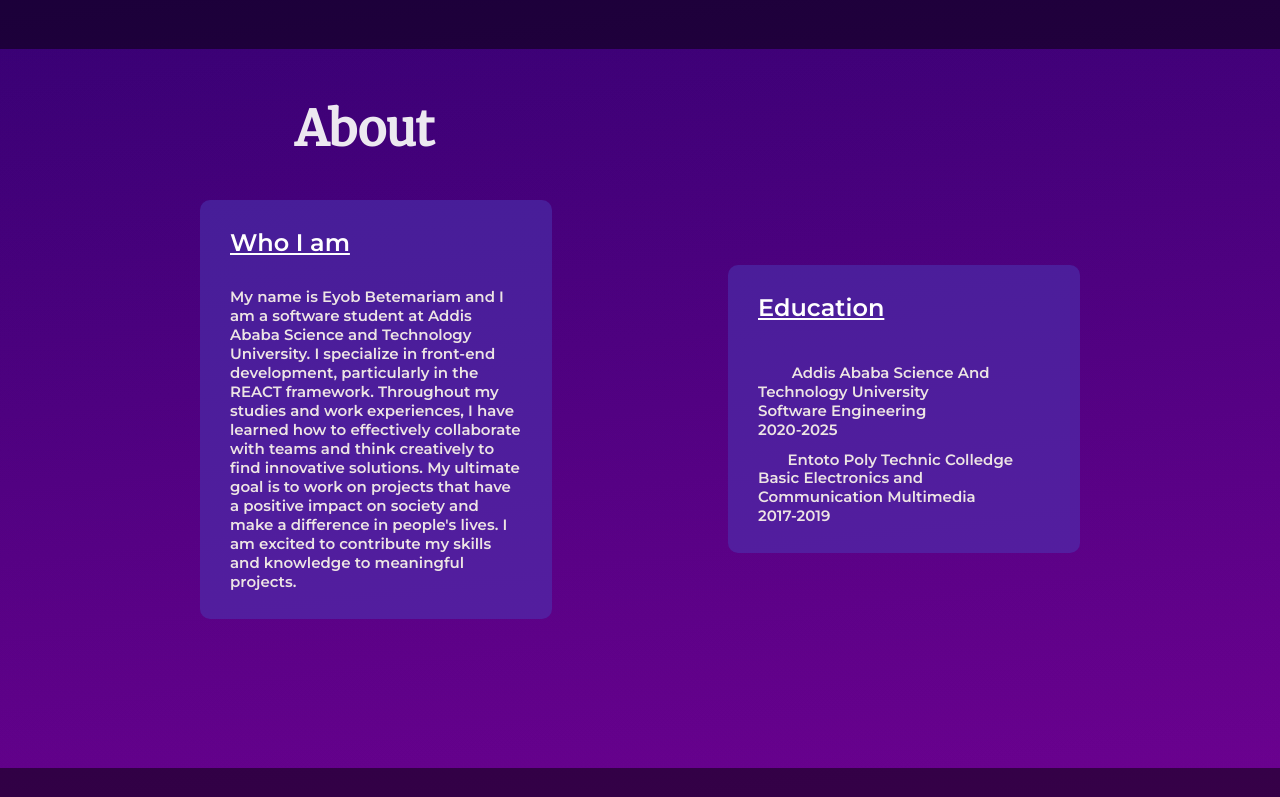
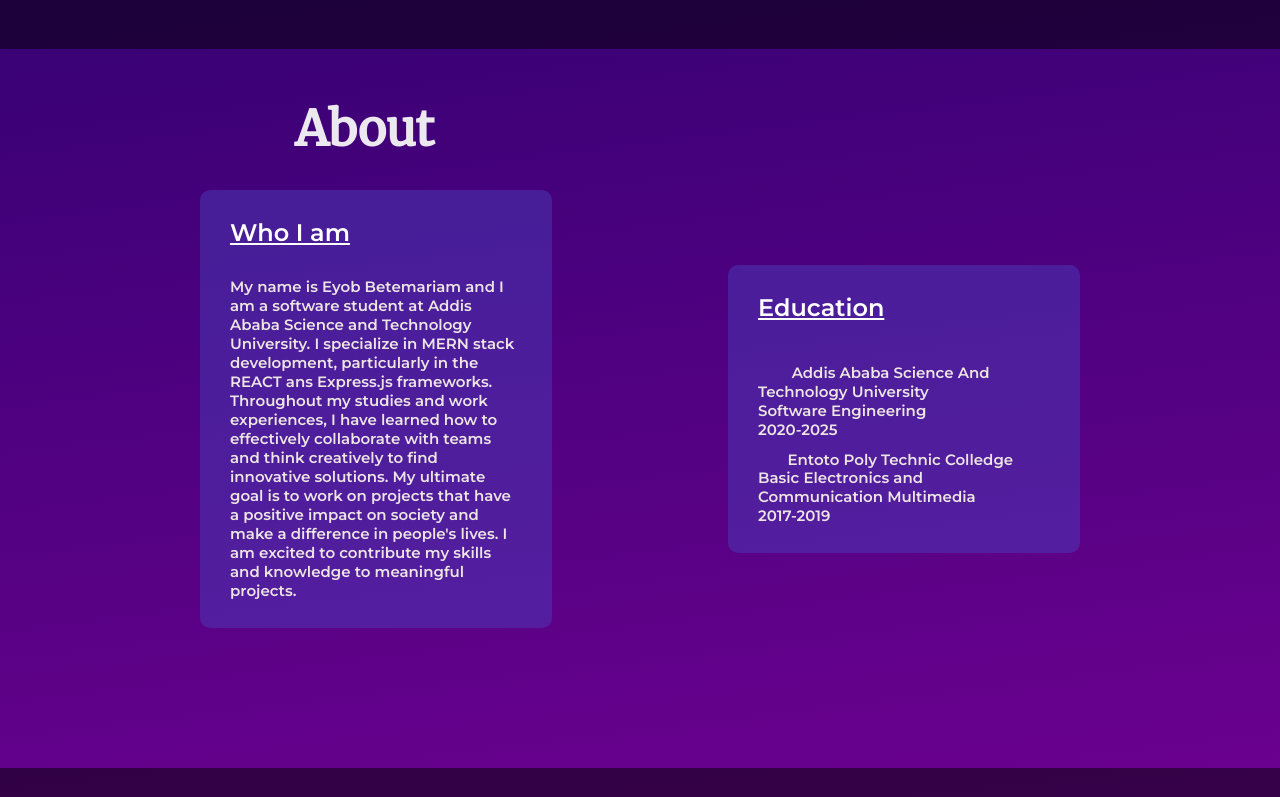
Before and after one commit to eyob2m/Portfolio, a React (Vite) app: page / in a window 1280 px wide. Shown: the part 751-1548 px from the top of the page. Built offline with nearby package versions, Linux system fonts and the light colour scheme; some icons are missing.

Commit message:
some changes

```diff
--- a/page/page.jsx
+++ b/page/page.jsx
@@ -183,12 +183,15 @@ export default function Page() {
           <meta name="keywords" content="eyob, betemariam, eyob2m, mern stack, ethiopia, addis ababa,software engineering, freelancer"/>
           <meta
             name="description"
-            content=" Currently software engineering student at Addis Ababa Science and
+            content="Software engineering student at Addis Ababa Science and
               technology University, working on MERN stack development using the
               REACT framework, Acquired a strong knowledge of HTML, Tailwind, CSS, RTK,Express.js
               JavaScript and other front end frameworks."
           />
-          <link rel="canonical" href="/" />
+         <meta property="og:title" content="Instagram"/>
+         <meta property="og:description" content="Instagram Profile"/>
+         <meta property="og:url" content="https://www.instagram.com/eyob2m"/>
+         <meta property="og:image" content={ppic}/>
         </Helmet>
         <div className="navWrapper">
           <span onClick={resumec} className="resume0">
@@ -208,7 +211,7 @@ export default function Page() {
             <p>
               Currently software engineering student at Addis Ababa Science and
               technology University, working on MERN stack development using the
-              REACT framework, Acquired a strong knowledge of HTML, Tailwind, CSS, RTK,Express.js
+              REACT framework, Acquired a strong knowledge of HTML, Tailwind, CSS, RTK, Express.js
               JavaScript and other front end frameworks.
             </p>
             <a href={pdf} rel="noopener noreferrer" target="_blank">
@@ -226,8 +229,8 @@ export default function Page() {
             <b>Who I am</b>
             <p>
               My name is Eyob Betemariam and I am a software student at Addis
-              Ababa Science and Technology University. I specialize in front-end
-              development, particularly in the REACT framework. Throughout my
+              Ababa Science and Technology University. I specialize in MERN stack
+              development, particularly in the REACT ans Express.js frameworks. Throughout my
               studies and work experiences, I have learned how to effectively
               collaborate with teams and think creatively to find innovative
               solutions. My ultimate goal is to work on projects that have a
```
